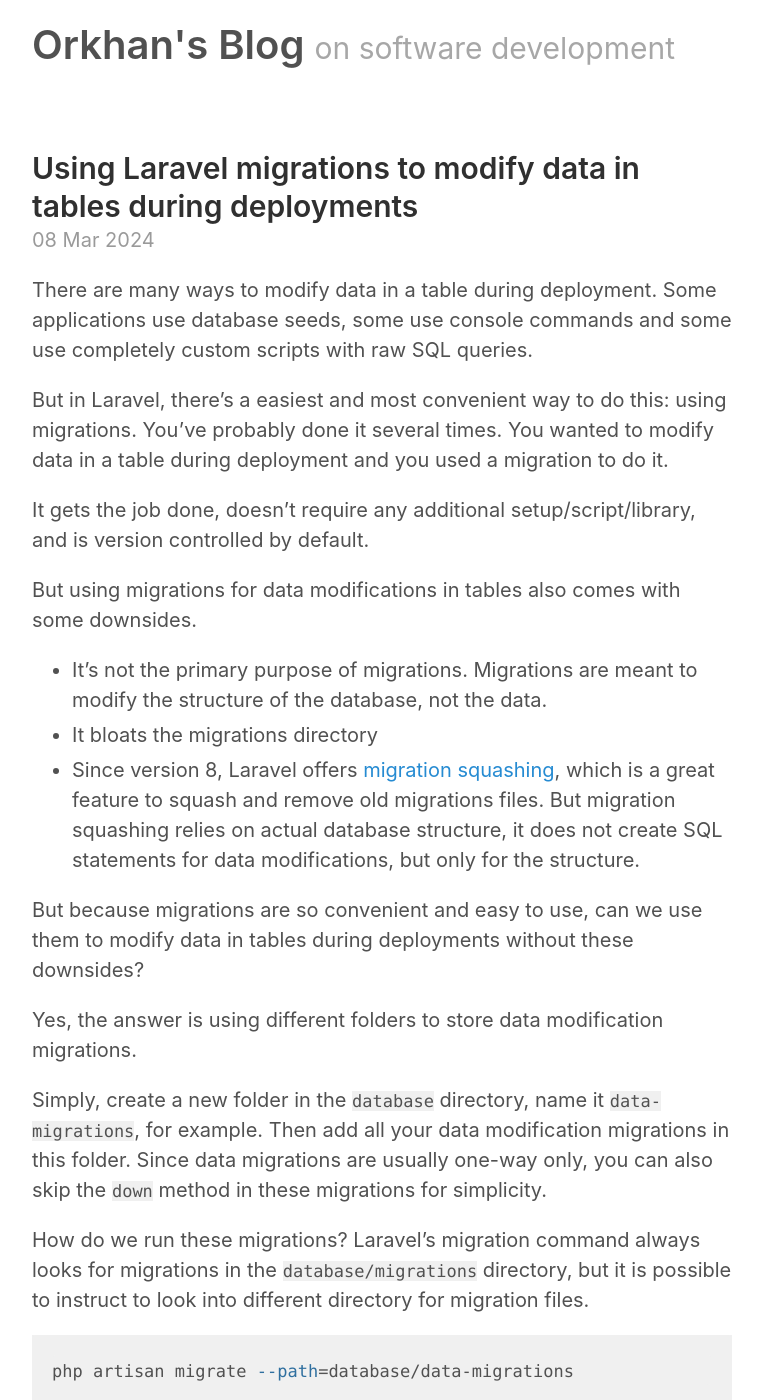
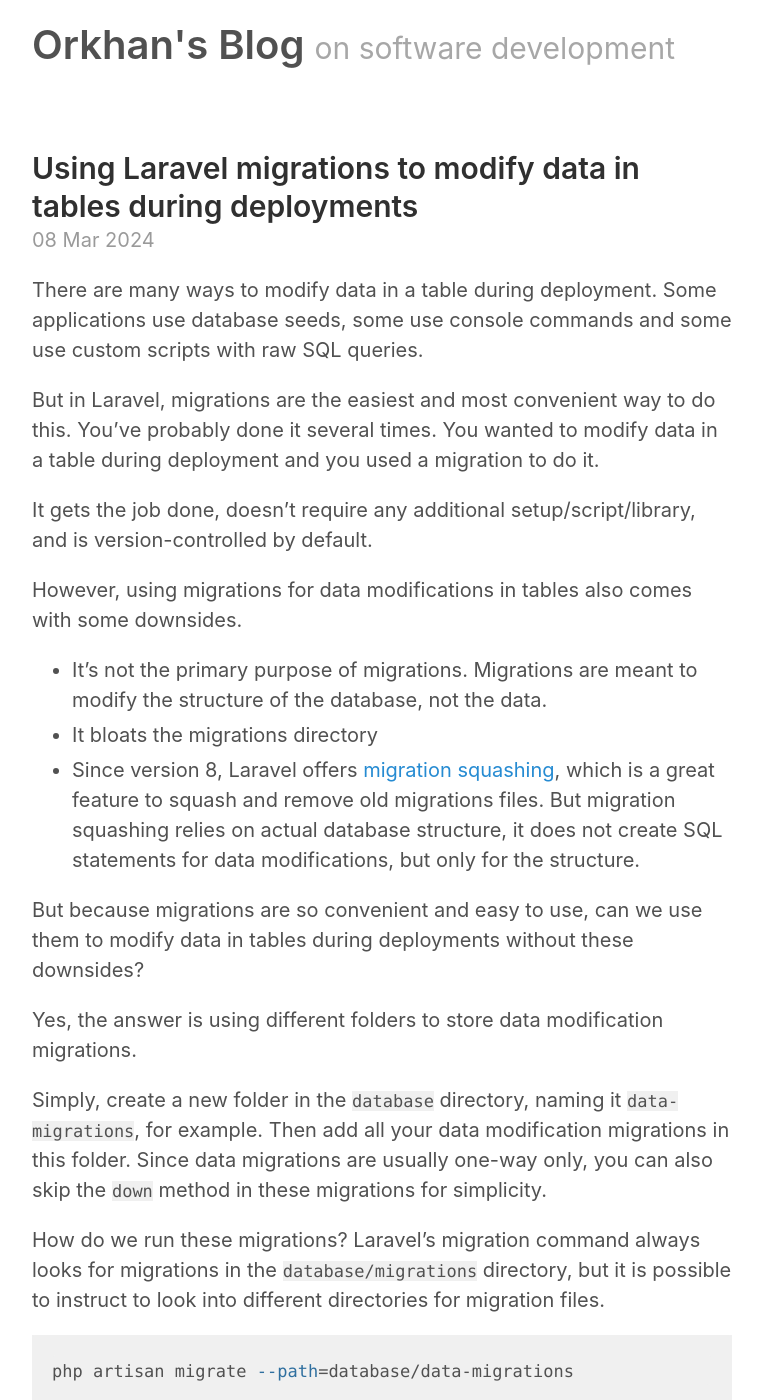
Before and after one commit to orkhanahmadov/orkhanahmadov.github.io, a Jekyll site: the page built from _posts/2024-03-08-using-laravel-migrations-to-modify-data-in-tables-during-deployments.md, in a window 1280 px wide and 1400 px high. Shown: the whole window, without its empty margins (258-1021 px from the left). Built offline with Jekyll 4.4.1, drawn with Linux system fonts in a browser that asks for light colours; some of the changed text lies outside the part shown.

Commit message:
Fix typos

````diff
--- a/_posts/2024-03-08-using-laravel-migrations-to-modify-data-in-tables-during-deployments.md
+++ b/_posts/2024-03-08-using-laravel-migrations-to-modify-data-in-tables-during-deployments.md
@@ -4,16 +4,16 @@
 ---
 
 There are many ways to modify data in a table during deployment.
-Some applications use database seeds, some use console commands and some use completely custom scripts with raw SQL queries.
+Some applications use database seeds, some use console commands and some use custom scripts with raw SQL queries.
 
-But in Laravel, there's a easiest and most convenient way to do this: using migrations.
+But in Laravel, migrations are the easiest and most convenient way to do this.
 You've probably done it several times. You wanted to modify data in a table during deployment and you used a migration to do it.
 
-It gets the job done, doesn't require any additional setup/script/library, and is version controlled by default.
+It gets the job done, doesn't require any additional setup/script/library, and is version-controlled by default.
 
 <!--more-->
 
-But using migrations for data modifications in tables also comes with some downsides.
+However, using migrations for data modifications in tables also comes with some downsides.
 
 - It's not the primary purpose of migrations. Migrations are meant to modify the structure of the database, not the data.
 - It bloats the migrations directory
@@ -23,10 +23,10 @@
 
 Yes, the answer is using different folders to store data modification migrations.
 
-Simply, create a new folder in the `database` directory, name it `data-migrations`, for example. Then add all your data modification migrations in this folder.
+Simply, create a new folder in the `database` directory, naming it `data-migrations`, for example. Then add all your data modification migrations in this folder.
 Since data migrations are usually one-way only, you can also skip the `down` method in these migrations for simplicity.
 
-How do we run these migrations? Laravel's migration command always looks for migrations in the `database/migrations` directory, but it is possible to instruct to look into different directory for migration files.
+How do we run these migrations? Laravel's migration command always looks for migrations in the `database/migrations` directory, but it is possible to instruct to look into different directories for migration files.
 
 ```shell
 php artisan migrate --path=database/data-migrations
@@ -35,6 +35,6 @@
 This command will run all migrations in the `database/data-migrations` directory.
 
 This approach solves all the previous downsides of using migrations for data modifications in tables. It keeps the migrations directory clean and focused on database structure modifications, and when you want to squash migrations, you can do it without worrying about data migrations.
-Since data migrations are in a separate directory, they are only meant for data modifications you can safely delete them after they've been run and no longer needed on any environments.
+Since data migrations are in a separate directory, they are only meant for data modifications you can safely delete them after they've been run and are no longer needed on any environments.
 
-Of course, because we still use Laravel's migration, every migration is version controlled in `migrations` table.
+Of course, because we still use Laravel's migration, every migration is version-controlled in the `migrations` table.
````
